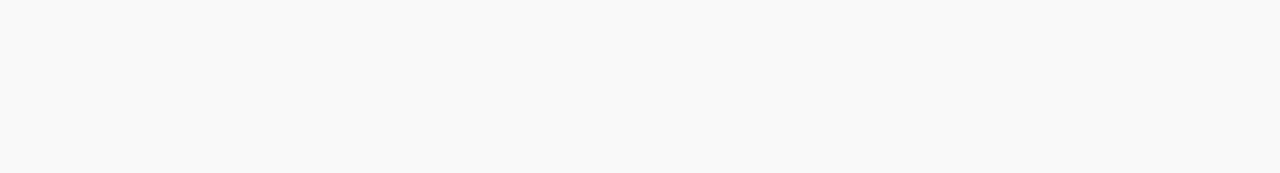
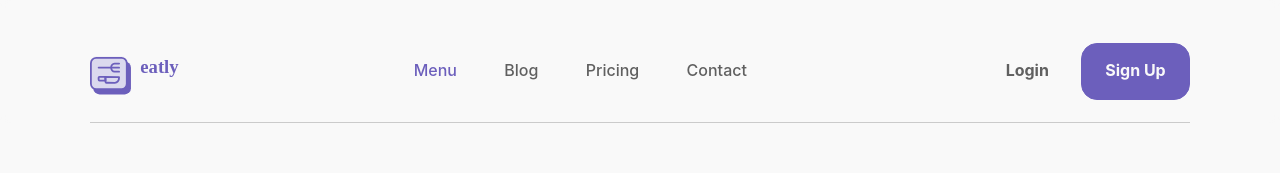
Before and after one commit to plewfx/eatly, a React (Vite) app: page /eatly/menu in a window 1280 px wide. Before the commit this address had no page. Shown: the top 173 px of the page. Built offline with nearby package versions, Linux system fonts and the light colour scheme.

Commit message:
fixed routing

```diff
--- a/src/App.jsx
+++ b/src/App.jsx
@@ -10,7 +10,7 @@
   return (
     <BrowserRouter>
       <Routes>
-        <Route path="/" element={<Layout />}>
+        <Route path="/eatly" element={<Layout />}>
           <Route index element={<Home />}/>
           <Route path="menu" element={<Menu />} />
           <Route path="blog" element={<Blog />} />
--- a/src/components/UI/ViewAll.jsx
+++ b/src/components/UI/ViewAll.jsx
@@ -2,7 +2,7 @@
 
 const ViewAll = () => {
     return (
-        <Link className="view-all" to='/menu'>View All
+        <Link className="view-all" to='/eatly/menu'>View All
             <svg xmlns="http:/www.w3.org/2000/svg" width="19" height="19" viewBox="0 0 19 19" fill="none">
                 <path d="M2 9.90234H17.8041" stroke="#ACADB9" strokeWidth="2.25773" strokeLinecap="round" strokeLinejoin="round"/>
                 <path d="M9.90234 2L17.8044 9.90206L9.90234 17.8041" stroke="#ACADB9" strokeWidth="2.25773" strokeLinecap="round" strokeLinejoin="round"/>
--- a/src/components/layout/Footer.jsx
+++ b/src/components/layout/Footer.jsx
@@ -8,10 +8,10 @@
                 <div className="footer__line1">
                     <Logo />
                     <div className="footer__nav">
-                        <NavLink data-aos="fade-right" data-aos-delay="300" className='nav__link' to='/menu'>Menu</NavLink>
-                        <NavLink data-aos="fade-right" data-aos-delay="400" className='nav__link' to='/blog'>Blog</NavLink>
-                        <NavLink data-aos="fade-right" data-aos-delay="500" className='nav__link' to='/about'>About us</NavLink>
-                        <NavLink data-aos="fade-right" data-aos-delay="600" className='nav__link' to='/contact'>Contact</NavLink>
+                        <NavLink data-aos="fade-right" data-aos-delay="300" className='nav__link' to='/eatly/menu'>Menu</NavLink>
+                        <NavLink data-aos="fade-right" data-aos-delay="400" className='nav__link' to='/eatly/blog'>Blog</NavLink>
+                        <NavLink data-aos="fade-right" data-aos-delay="500" className='nav__link' to='/eatly/about'>About us</NavLink>
+                        <NavLink data-aos="fade-right" data-aos-delay="600" className='nav__link' to='/eatly/contact'>Contact</NavLink>
                     </div>
                 </div>
                 <div className="stick"></div>
--- a/src/components/layout/Header.jsx
+++ b/src/components/layout/Header.jsx
@@ -10,10 +10,10 @@
             <div className="container">
                 <Logo />
                 <nav className={openBurger ? "header__nav active" : "header__nav"}>
-                    <NavLink data-aos="fade-right" data-aos-delay="300" className='nav__link' to='/menu'>Menu</NavLink>
-                    <NavLink data-aos="fade-right" data-aos-delay="400" className='nav__link' to='/blog'>Blog</NavLink>
-                    <NavLink data-aos="fade-right" data-aos-delay="500" className='nav__link' to='/pricing'>Pricing</NavLink>
-                    <NavLink data-aos="fade-right" data-aos-delay="600" className='nav__link' to='/contact'>Contact</NavLink>
+                    <NavLink data-aos="fade-right" data-aos-delay="300" className='nav__link' to='/eatly/menu'>Menu</NavLink>
+                    <NavLink data-aos="fade-right" data-aos-delay="400" className='nav__link' to='/eatly/blog'>Blog</NavLink>
+                    <NavLink data-aos="fade-right" data-aos-delay="500" className='nav__link' to='/eatly/pricing'>Pricing</NavLink>
+                    <NavLink data-aos="fade-right" data-aos-delay="600" className='nav__link' to='/eatly/contact'>Contact</NavLink>
                 </nav>
                 <div className={openBurger ? "header__autho active" : 'header__autho'}>
                     <Link to='/login' className='button__login'>Login</Link>
--- a/src/components/sections/HeroImage.jsx
+++ b/src/components/sections/HeroImage.jsx
@@ -59,7 +59,7 @@
                     </svg>
                 </div>
                 <div className="order box-shadow">
-                    <Link to='/menu' data-aos="fade-right" data-aos-delay="500">
+                    <Link to='/eatly/menu' data-aos="fade-right" data-aos-delay="500">
                         <img src="/src/assets/home/food.png" alt="" />
                         <div className="text">
                             <p>Chicken Hell</p>
--- a/src/components/sections/HomeHero.jsx
+++ b/src/components/sections/HomeHero.jsx
@@ -30,10 +30,10 @@
                     </div>
                     <div className="hero__actions">
                         <div className="hero__buttons">
-                            <Link to='/pricing' className="button__simple">
+                            <Link to='/eatly/pricing' className="button__simple">
                                 Get Started
                             </Link>
-                            <Link to='/pricing' className="button__out">
+                            <Link to='/eatly/pricing' className="button__out">
                                 Go Pro
                             </Link>
                         </div>
```
